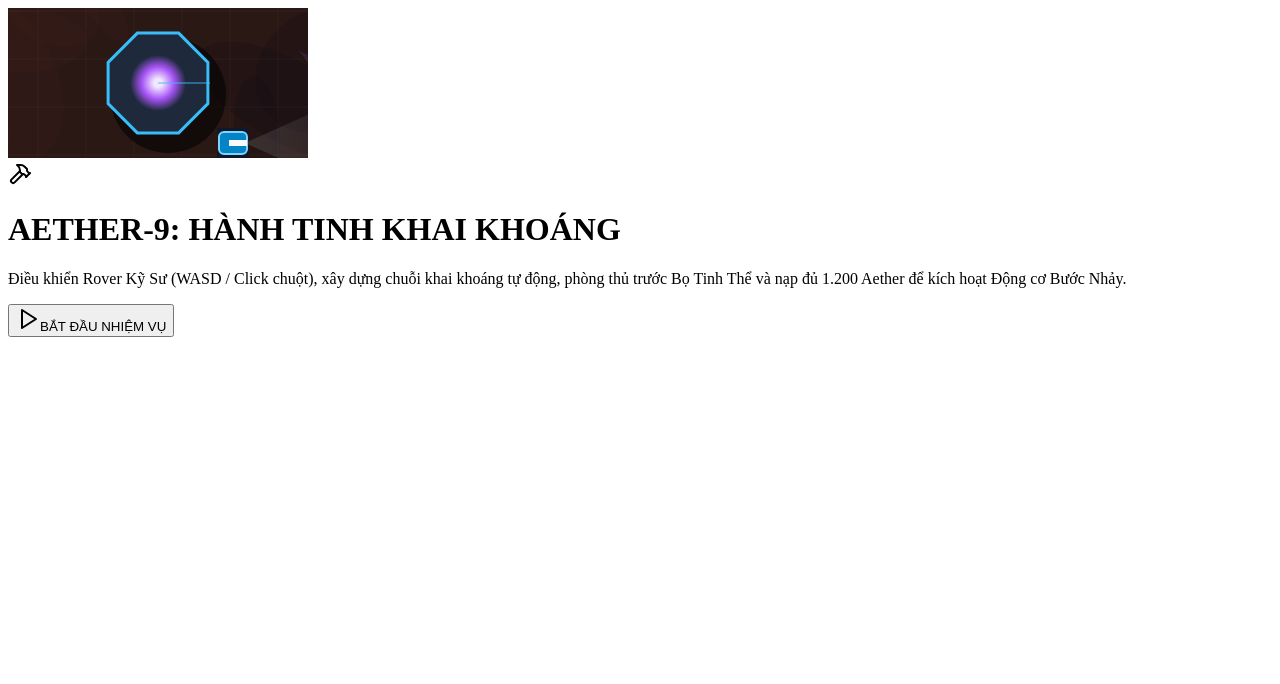
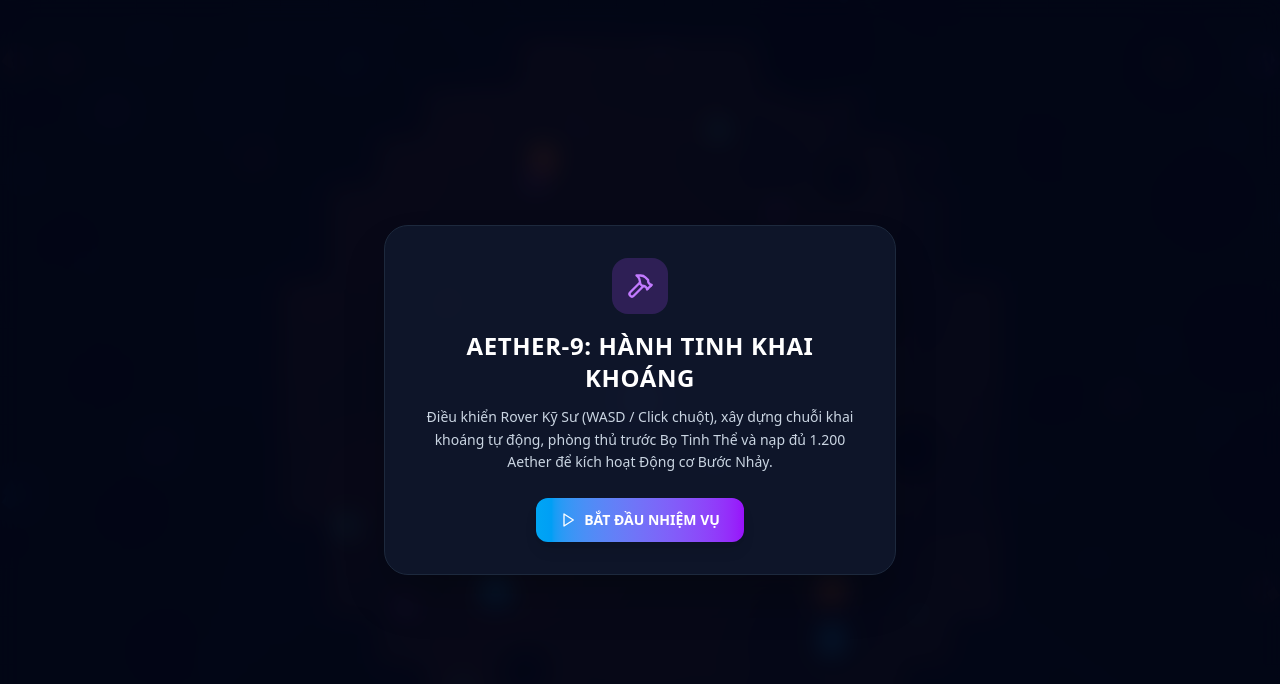
Before and after one commit to longg248/aether-9, a Next.js app: page / in a window 1280 px wide. Shown: the top 684 px of the page. Built offline with nearby package versions, Linux system fonts and the light colour scheme.

Commit message:
feat: add app shell (root layout, global Tailwind styles) and README

```diff
--- /dev/null
+++ b/app/globals.css
@@ -0,0 +1,9 @@
+@import 'tailwindcss';
+
+html,
+body {
+  height: 100%;
+  margin: 0;
+  background-color: #020617; /* slate-950, matches the game canvas backdrop */
+  overscroll-behavior: none;
+}
--- /dev/null
+++ b/app/layout.tsx
@@ -0,0 +1,20 @@
+import type { Metadata } from 'next';
+import './globals.css';
+
+export const metadata: Metadata = {
+  title: 'AETHER-9: Hành Tinh Khai Khoáng',
+  description:
+    'Điều khiển Rover Kỹ Sư, xây dựng chuỗi khai khoáng tự động, phòng thủ trước Bọ Tinh Thể và nạp đủ Aether để kích hoạt Động cơ Bước Nhảy.',
+};
+
+export default function RootLayout({
+  children,
+}: Readonly<{
+  children: React.ReactNode;
+}>) {
+  return (
+    <html lang="vi">
+      <body className="antialiased">{children}</body>
+    </html>
+  );
+}
```
Also changed, not shown: 1 other file (tests, documents, lock files or other folders).
